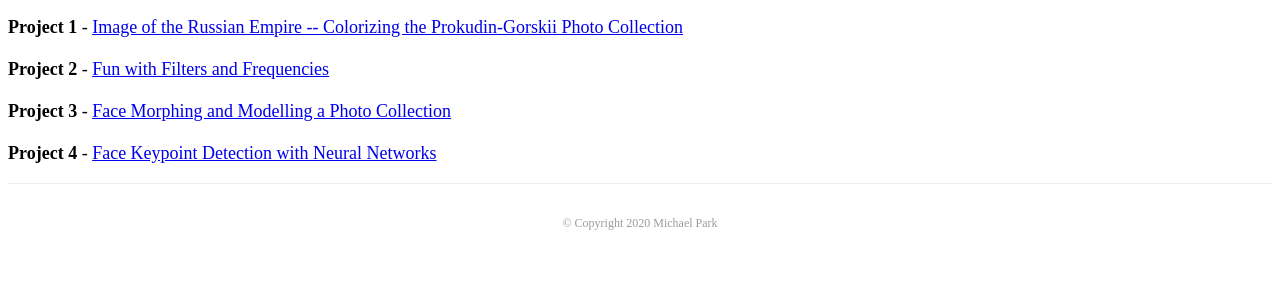
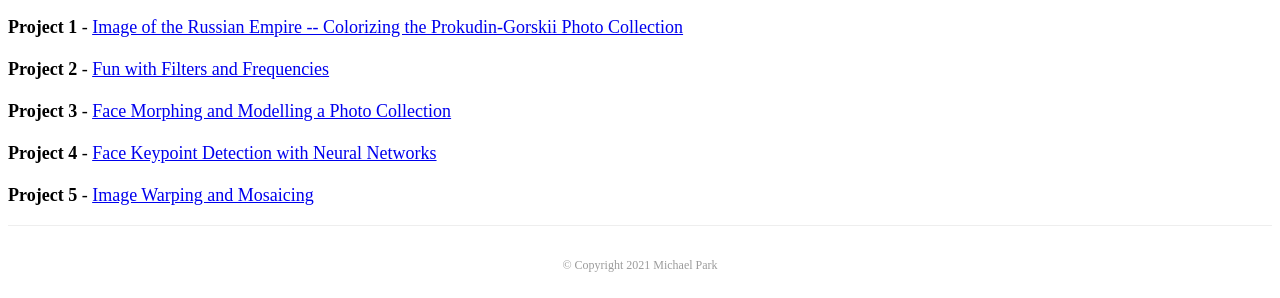
Before and after one commit to byeongminP/portfolio, a Gatsby site: page / in a window 1280 px wide. Shown: the part 522-820 px from the top of the page. Built offline with nearby package versions, Linux system fonts and the light colour scheme; Gatsby itself is replaced by a stand-in of ours.

Commit message:
updated to 2021

```diff
--- a/src/components/cs194/cs194.js
+++ b/src/components/cs194/cs194.js
@@ -30,6 +30,11 @@ const Cs194 = () => (
         Face Keypoint Detection with Neural Networks
       </a>
     </p>
+    <p>
+      <strong>Project 5</strong> - <a href="https://inst.eecs.berkeley.edu/~cs194-26/fa20/upload/files/proj5A/cs194-26-adl/michael_park_proj5a/">
+        Image Warping and Mosaicing
+      </a>
+    </p>
     <div className={styles.separator} />
   </div>
 )
--- a/src/components/footer/footer.js
+++ b/src/components/footer/footer.js
@@ -5,7 +5,7 @@ import styles from "./footer.module.scss"
 const Footer = ({ siteMetadata }) => (
   <footer className={styles.footer}>
     <div>
-      <span>© Copyright 2020 {siteMetadata.fullName}</span>
+      <span>© Copyright 2021 {siteMetadata.fullName}</span>
     </div>
   </footer>
 )
```
Also changed, not shown: 1 other file.
